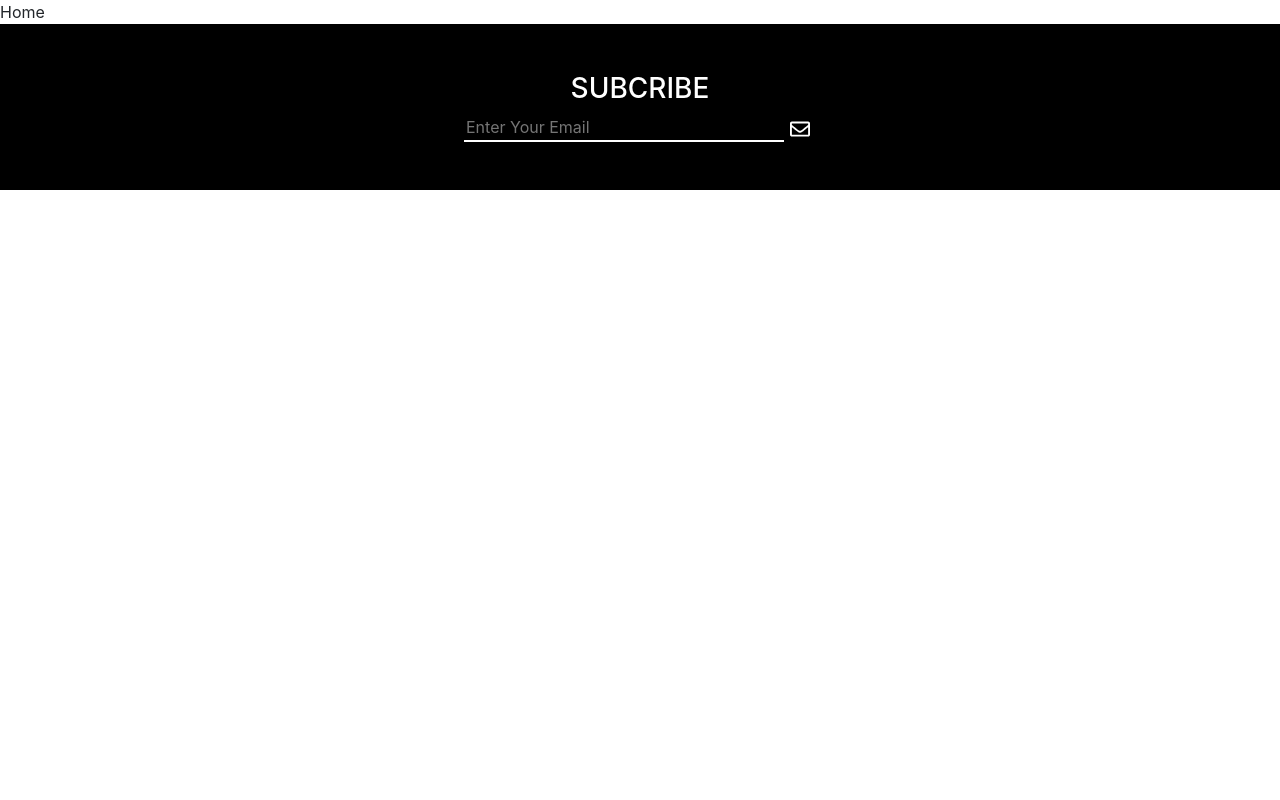
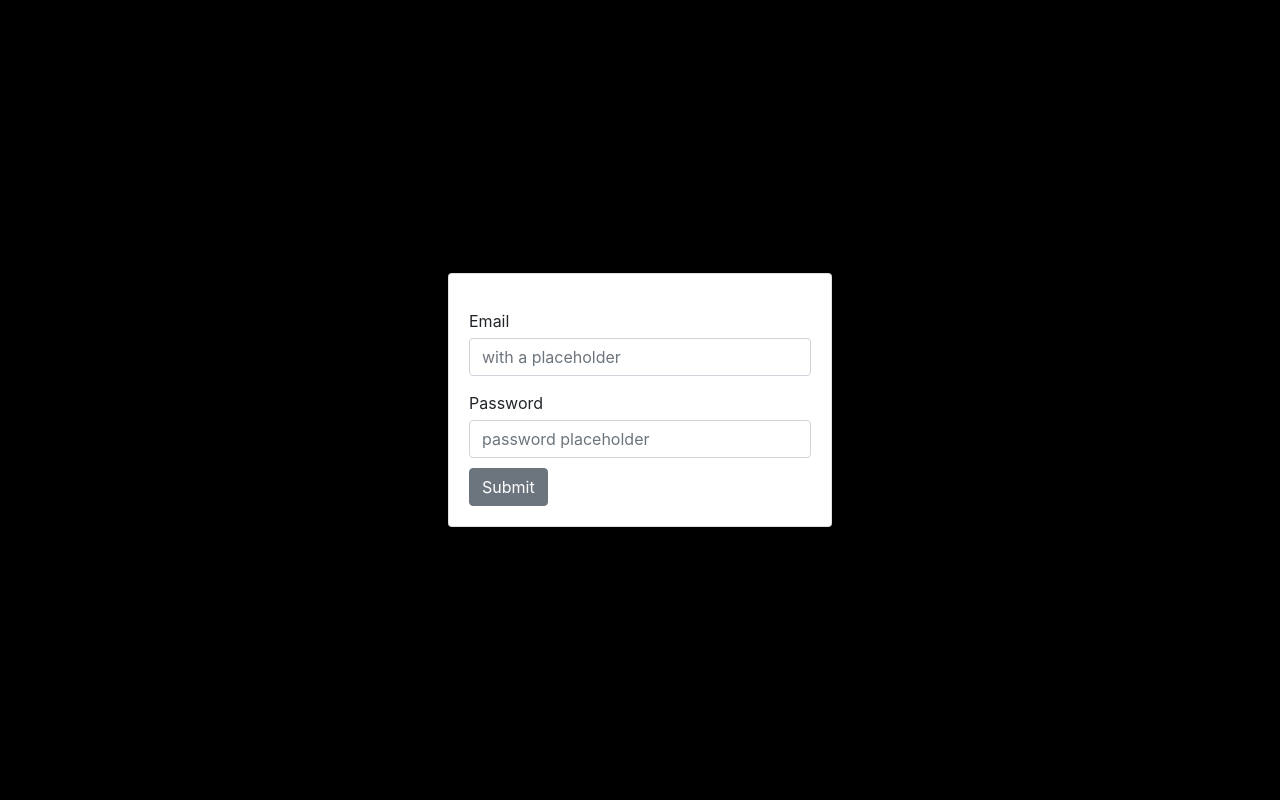
Before and after one commit to JadenHa30/Shopping, a React (Create React App) app: page /user_login in a window 1280 px wide. Shown: the top 800 px of the page. Built offline with nearby package versions, Linux system fonts and the light colour scheme.

Commit message:
admin put, delete

```diff
--- a/src/App.js
+++ b/src/App.js
@@ -12,6 +12,7 @@ import Footer from './components/client/Footer';
 import {createStore} from 'redux';
 import {Provider} from 'react-redux';
 import Checkout from './components/client/Checkout';
+import UserLogin from './components/client/UserLogin';
 import Shopping from './components/admin/ShoppingAdmin';
 
 function App() {
@@ -55,6 +56,11 @@ function App() {
         ...state,
         cart: new_cart
       }
+    }else if(action.type == "CLEAR_CART"){
+      return {
+        ...state,
+        cart: []
+      }
     }
     return state;
   }
@@ -86,8 +92,9 @@ function App() {
               <NavbarClient/>
               <Cart/>
             </Route>
-            <Route path="/checkout">
-              <Checkout/>
+            <Route path="/user_login" component={UserLogin}>
+            </Route>
+            <Route path="/checkout" component={Checkout}>
             </Route>
             <Route path="/">
               <Home/>
--- a/src/assets/style/admin.scss
+++ b/src/assets/style/admin.scss
@@ -24,7 +24,7 @@
   .content {
     position: relative;
     width: 50%;
-    height: 50%;
+    height: 55%;
     background: #fff;
     .close {
       position: absolute;
--- a/src/assets/style/custom.scss
+++ b/src/assets/style/custom.scss
@@ -4,3 +4,4 @@
 @import "./img-items.scss";
 @import "./cart.scss";
 @import "./checkout.scss";
+@import "./user_login.scss";
--- /dev/null
+++ b/src/assets/style/user_login.scss
@@ -0,0 +1,14 @@
+.user-login-page {
+  min-height: 100vh;
+  background-color: #000;
+  .user-login-modal {
+    width: 30%;
+    padding: 20px;
+  }
+  .row {
+    margin: 10px 0;
+    label {
+      padding: 5px 0;
+    }
+  }
+}
--- a/src/components/admin/MainContent.js
+++ b/src/components/admin/MainContent.js
@@ -31,45 +31,72 @@ class MainContent extends Component {
     }
 
     addProduct = (name, price, image) =>{
-        const product={
-                id: this.state.products.length, //set increasing id
+        // const product={
+        //         id: this.state.products.length, //set increasing id
+        //         name,
+        //         price,
+        //         image
+        //       }
+        // this.setState({
+        //     products:[...this.state.products,product]
+        // })
+        axios.post(`${API_CONSTANT.domain}/products`, {
             name,
-                price,
-                image
+            image,
+            price
+        },{
+            headers:{
+                token: window.localStorage.getItem('admin_token')
             }
-        this.setState({
-            products:[...this.state.products,product]
-        })
+        }).then(res=>{
+            console.log(res);
+            this.componentDidMount();
+        }).catch(err=>console.log(err))
     }
 
     updateProduct = (name, price, image) =>{
         const new_products = [...this.state.products];
-        new_products[this.state.isEditting]={
-            ...new_products[this.state.isEditting], //we will keep info that cannot edit
+        // new_products[this.state.isEditting]={
+        //     ...new_products[this.state.isEditting], //we will keep info that cannot edit
+        //     name,
+        //     image,
+        //     price
+        // }
+        // this.setState({
+        //     products: new_products
+        // })
+        axios.put(`${API_CONSTANT.domain}/products/${this.state.product_id}`, {
+            ...new_products[this.state.isEditting],
             name,
             image,
             price
+        },{
+            headers:{
+                token: window.localStorage.getItem('admin_token')
             }
-        this.setState({
-            products: new_products
-        })
-        axios.post(`${API_CONSTANT.domain}/products/${this.state.product_id}`, {
-            ...new_products[this.state.isEditting], //we will keep info that cannot edit
-            name,
-            image,
-            price
         }).then(res=>{
             console.log(res);
+            this.componentDidMount();
         }).catch(err=>console.log(err))
     }
 
     deleteProduct = (id)=>{
-        const update_product = [...this.state.products].filter(product => {
-            return product.id !== id;
-        });
-        this.setState({
-            products: update_product
-        })
+        console.log(id);
+        // const update_product = [...this.state.products].filter(product => {
+        //     return product.id !== id;
+        // });
+        // this.setState({
+        //     products: update_product
+        // })
+
+        axios.delete(`${API_CONSTANT.domain}/products/${id}`,{
+            headers: {
+                token: window.localStorage.getItem('admin_token')
+            }
+        }).then(res =>{
+            console.log(res);
+            this.componentDidMount();
+        }).catch(err=>console.log(err))
     }
 
     toggleModal = ()=>{
--- a/src/components/admin/Modal.js
+++ b/src/components/admin/Modal.js
@@ -65,9 +65,9 @@ export default class  Modal extends Component{
                         </div>
                         <div className="form-group">
                             <label htmlFor="exampleInputPassword1">Image</label>
-                            <input type="text" name="image" className="form-control" placeholder="Image" value={image_one} onChange={this.handleChange} />
-                            <input type="text" name="image" className="form-control" placeholder="Image" value={image_two} onChange={this.handleChange} />
-                            <input type="text" name="image" className="form-control" placeholder="Image" value={image_three} onChange={this.handleChange} />
+                            <input type="text" name="image_one" className="form-control" placeholder="Image" value={image_one} onChange={this.handleChange} />
+                            <input type="text" name="image_two" className="form-control" placeholder="Image" value={image_two} onChange={this.handleChange} />
+                            <input type="text" name="image_three" className="form-control" placeholder="Image" value={image_three} onChange={this.handleChange} />
                         </div>
                         <button type="submit" className="btn btn-primary">{this.props.editingProduct?'Update':'Add'}</button>
                     </form>
--- a/src/components/client/Checkout.js
+++ b/src/components/client/Checkout.js
@@ -3,6 +3,8 @@ import { connect } from 'react-redux'
 import { Col, Container, Row } from 'reactstrap'
 import axios from 'axios'
 import Swal from 'sweetalert2'
+import API_CONSTANT from './../../assets/constant/api.js'
+
 
 class ProductCheckout extends Component{
     render(){
@@ -32,15 +34,22 @@ class Checkout extends Component {
             [event.target.name]: event.target.value
         })
     }
+
     handleSubmit = (event)=>{
         event.preventDefault();
-        axios.post('http://localhost:3001/carts',{
+        const token = window.localStorage.getItem('user_token');
+        if(token){
+            axios.post(`${API_CONSTANT.domain}/carts`,{
                 ...this.state,
                 cart:[
                     ...this.props.cart
                 ],
                 total_items: this.props.total_items,
                 total_price: this.props.total_price
+            },{
+                headers:{
+                    token: window.localStorage.getItem('user_token')
+                }
             }).then(res=>{
                 Swal.fire({
                     title:"Checkout successfully",
@@ -50,7 +59,6 @@ class Checkout extends Component {
                     timerProgressBar:true
                 }).then(()=>{
                     this.props.clearCart()
-                this.handleClose();
                 })
             }).catch(err=>{
                 Swal.fire({
@@ -62,7 +70,9 @@ class Checkout extends Component {
                     timerProgressBar:true
                 })
             })
-
+        }else{
+            this.props.history.push('/user_login');
+        }
     }
     render() {
         const {full_name,address,phone} = this.state;
@@ -124,4 +134,14 @@ const mapStateToProps=(state)=>{
         total_items : totalItems
     }
 }
-export default connect(mapStateToProps)(Checkout);
+
+const mapDispatchToProps = (dispatch)=>{
+    return{
+        clearCart: ()=>{
+            dispatch({
+                type: "CLEAR_CART"
+            })
+        }
+    }
+}
+export default connect(mapStateToProps, mapDispatchToProps)(Checkout);
--- /dev/null
+++ b/src/components/client/UserLogin.js
@@ -0,0 +1,78 @@
+import React from 'react';
+import { Button,Card, Form, FormGroup, Label, Input} from 'reactstrap';
+import axios from 'axios';
+import Swal from 'sweetalert2';
+
+
+export default class UserLogin extends React.Component{
+    state={
+        email:"",
+        password:""
+    }
+    componentDidMount(){
+        //when user has already login
+        const token = window.localStorage.getItem('user_token');
+        if(token){
+            this.props.history.push('/checkout')
+        }
+    }
+    handleChange=(event)=>{
+        this.setState({
+            [event.target.name]: event.target.value
+        })
+    }
+    handleLogin=(event)=>{
+        event.preventDefault();
+        axios.post('http://localhost:3001/login',{
+            ...this.state
+        }).then(res=>{
+            console.log(res);
+            const token = res.data;
+            window.localStorage.setItem('user_token', token);
+            Swal.fire({
+                title: "Login Succesfully",
+                timer: 1000,
+                icon: 'success'
+            }).then(()=>{
+                this.props.history.push('/checkout')
+            })
+        }).catch(err=>{
+            console.log(err)
+            Swal.fire({
+                title: "Login Unsuccesfully",
+                timer: 1000,
+                icon: 'error'
+            })
+        })
+    }
+
+    render(){
+        return(
+            <div className="user-login-page d-flex justify-content-center align-items-center">
+                <Card className="user-login-modal">
+                    <Form onSubmit={this.handleLogin}>
+                        <FormGroup row>
+                            <Label for="exampleEmail" sm={3}>Email</Label>
+                            <Input type="email"
+                                    name="email"
+                                    id="Email"
+                                    placeholder="with a placeholder"
+                                    onChange={this.handleChange}
+                                    />
+                        </FormGroup>
+                        <FormGroup row>
+                            <Label for="examplePassword" sm={3}>Password</Label>
+                            <Input type="password"
+                                    name="password"
+                                    id="Password"
+                                    placeholder="password placeholder"
+                                    onChange={this.handleChange}
+                                    />
+                        </FormGroup>
+                        <Button>Submit</Button>
+                    </Form>
+                </Card>
+            </div>
+        );
+    }
+}
```
Lines whose indentation alone changed are shown as unchanged.
